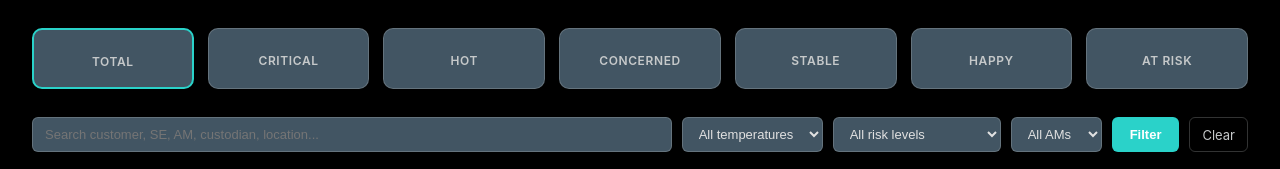
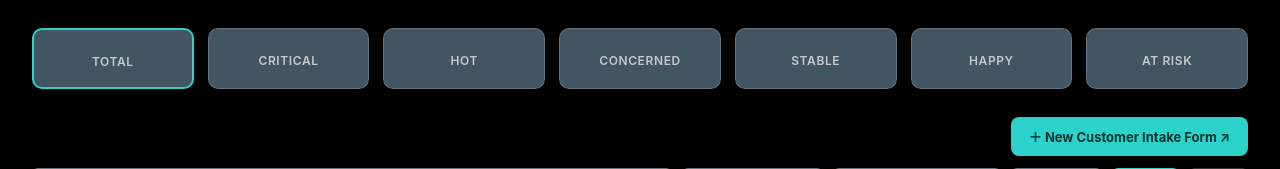
Before and after one commit to xod442/opal, a FastAPI app: template templates/dashboard.html in a window 1280 px wide. Shown: the part 72-241 px from the top of the page. Run offline with FastAPI, Linux system fonts and the light colour scheme; the template is opened without the code that fills it, so the values that code supplies are empty.

Commit message:
Add "New Customer Intake Form" button to the dashboard
Adds a button at the top of the customer list linking to the Microsoft Forms
intake form that feeds customer records (opens in a new tab). The URL is a config
value (INTAKE_FORM_URL env, with a default) exposed to templates as
intake_form_url, so it's easy to change without editing markup.

Co-Authored-By: Claude Opus 4.8 (1M context) <noreply@anthropic.com>

```diff
--- a/app.py
+++ b/app.py
@@ -48,6 +48,13 @@ app = FastAPI(title="Opal-Central", root_path=ROOT_PATH)
 app.mount("/static", StaticFiles(directory=os.path.join(os.path.dirname(__file__), "static")), name="static")
 templates = Jinja2Templates(directory=os.path.join(os.path.dirname(__file__), "templates"))
 templates.env.globals["rp"] = ROOT_PATH
+
+# Microsoft Forms intake form that feeds customer records (overridable via env).
+INTAKE_FORM_URL = os.getenv(
+    "INTAKE_FORM_URL",
+    "https://forms.office.com/pages/responsepage.aspx?id=YSBbEGm2MUuSrCTTBNGV3JLaoMTu-DBGtb8tTKtMkY9UQzVOTDAyNDZXVjEwNlhZVDdTM0RROVQ2Vy4u&route=shorturl",
+)
+templates.env.globals["intake_form_url"] = INTAKE_FORM_URL
 
 pwd_ctx    = CryptContext(schemes=["bcrypt"], deprecated="auto")
 serializer = URLSafeTimedSerializer(SECRET_KEY)
--- a/templates/dashboard.html
+++ b/templates/dashboard.html
@@ -270,6 +270,13 @@
   </div>
 
   <!-- Filters -->
+  <div style="display:flex; justify-content:flex-end; margin-bottom:12px;">
+    <a href="{{ intake_form_url }}" target="_blank" rel="noopener"
+       style="background:var(--accent); color:#00322f; text-decoration:none; font-weight:700; font-size:13px; padding:10px 18px; border-radius:8px; white-space:nowrap;">
+      ＋ New Customer Intake Form ↗
+    </a>
+  </div>
+
   <form class="filters" method="get">
     <input type="text" name="search" placeholder="Search customer, SE, AM, custodian, location..." value="{{ search }}">
     <select name="filter_temp">
```
